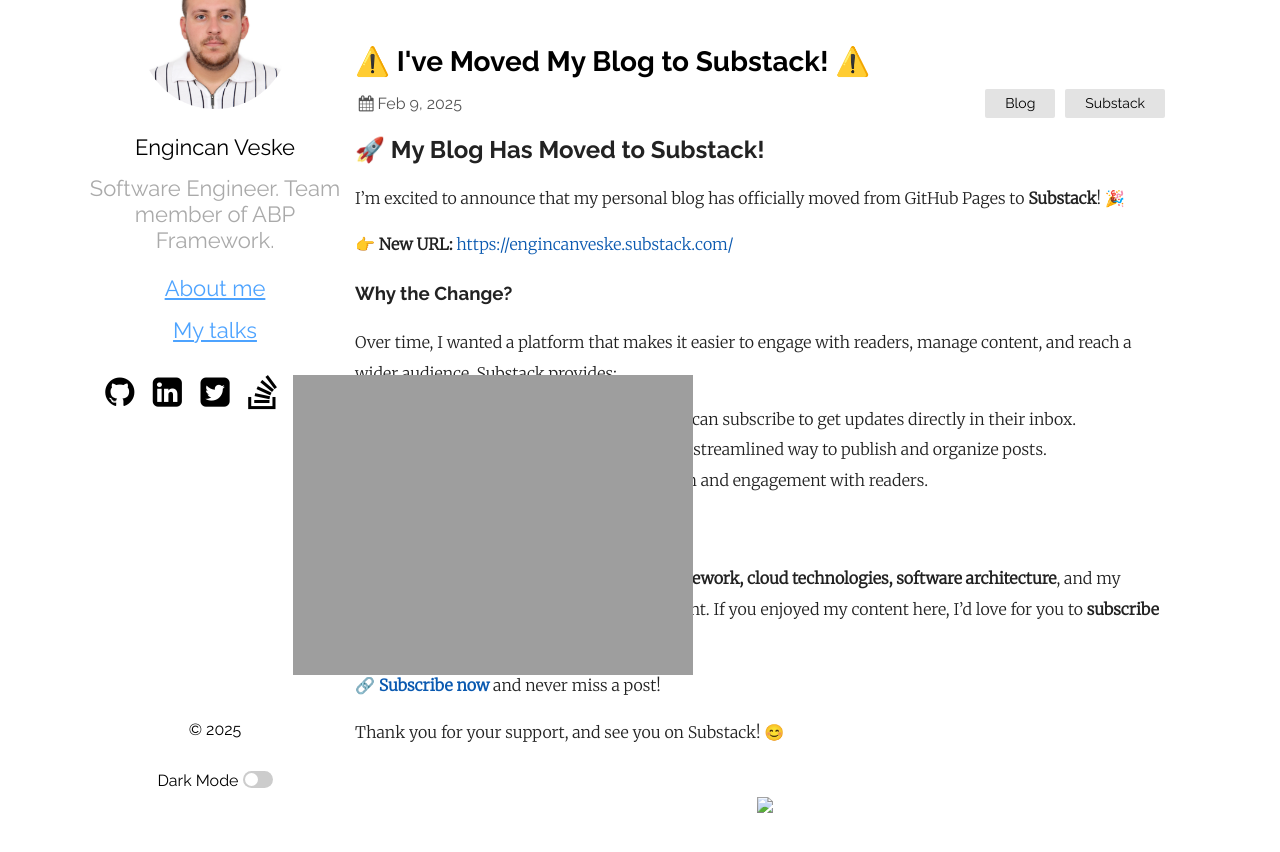
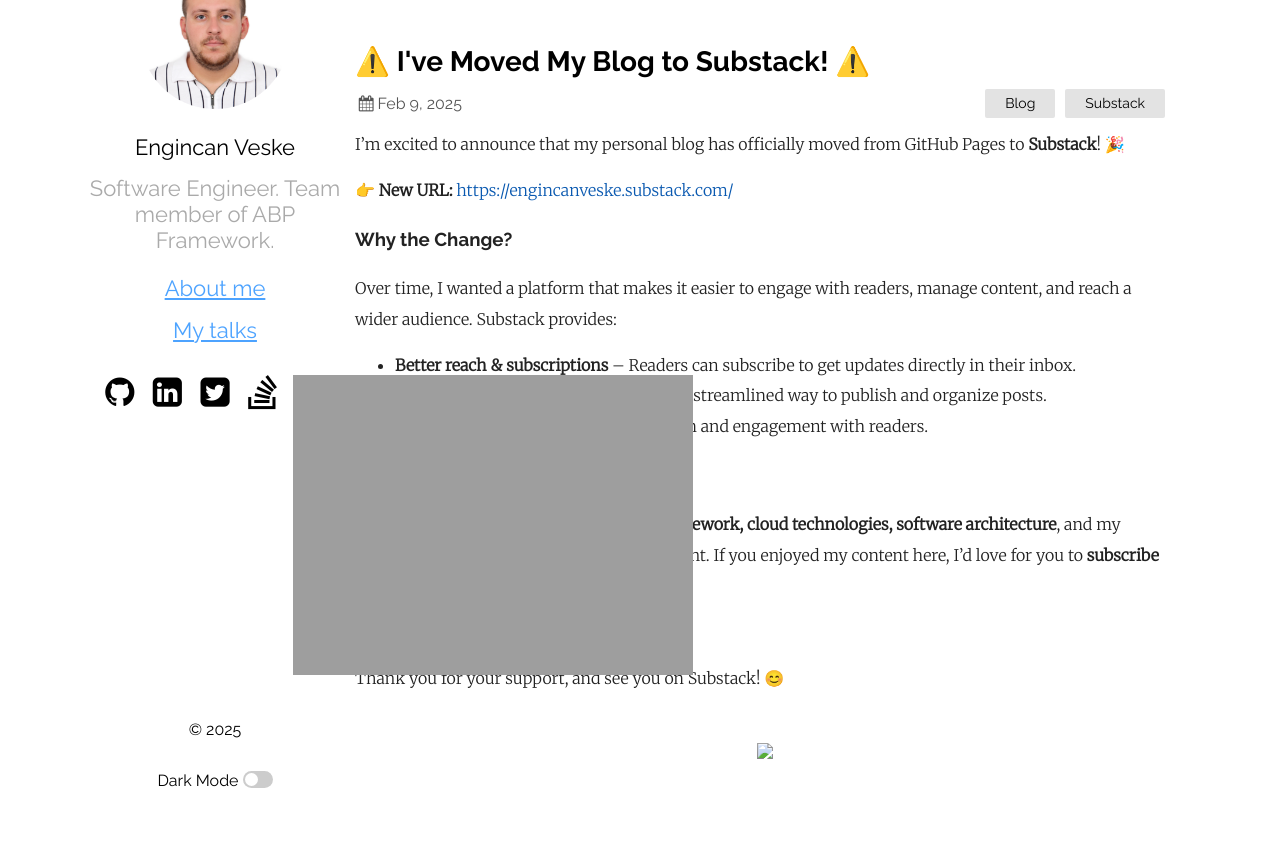
Before and after one commit to EngincanV/EngincanV.github.io, a Jekyll site: the page built from _posts/2025-02-10-blog-migration-alert.md, in a window 1280 px wide. Shown: the top 852 px of the page. Built offline with Jekyll 4.4.1, drawn with Linux system fonts in a browser that asks for light colours; comment, search, counter and statistics services are not loaded; grey boxes are pictures that could not be loaded.

Commit message:
update blog-migration-alert.md

```diff
--- a/_posts/2025-02-10-blog-migration-alert.md
+++ b/_posts/2025-02-10-blog-migration-alert.md
@@ -6,13 +6,12 @@
 categories: Blog Substack
 ---
 
-## 🚀 My Blog Has Moved to Substack!
-
 I’m excited to announce that my personal blog has officially moved from GitHub Pages to **Substack**! 🎉
 
 👉 **New URL:** [https://engincanveske.substack.com/](https://engincanveske.substack.com/)
 
 ### Why the Change?
+
 Over time, I wanted a platform that makes it easier to engage with readers, manage content, and reach a wider audience. Substack provides:
 
 - **Better reach & subscriptions** – Readers can subscribe to get updates directly in their inbox.
@@ -20,6 +19,7 @@
 - **Community features** – More interaction and engagement with readers.
 
 ### What’s Next?
+
 I will continue writing about **.NET, ABP Framework, cloud technologies, software architecture**, and my personal experiences in software development. If you enjoyed my content here, I’d love for you to **subscribe** on Substack to stay updated! 💡
 
 🔗 **[Subscribe now](https://engincanveske.substack.com/welcome)** and never miss a post!
```
